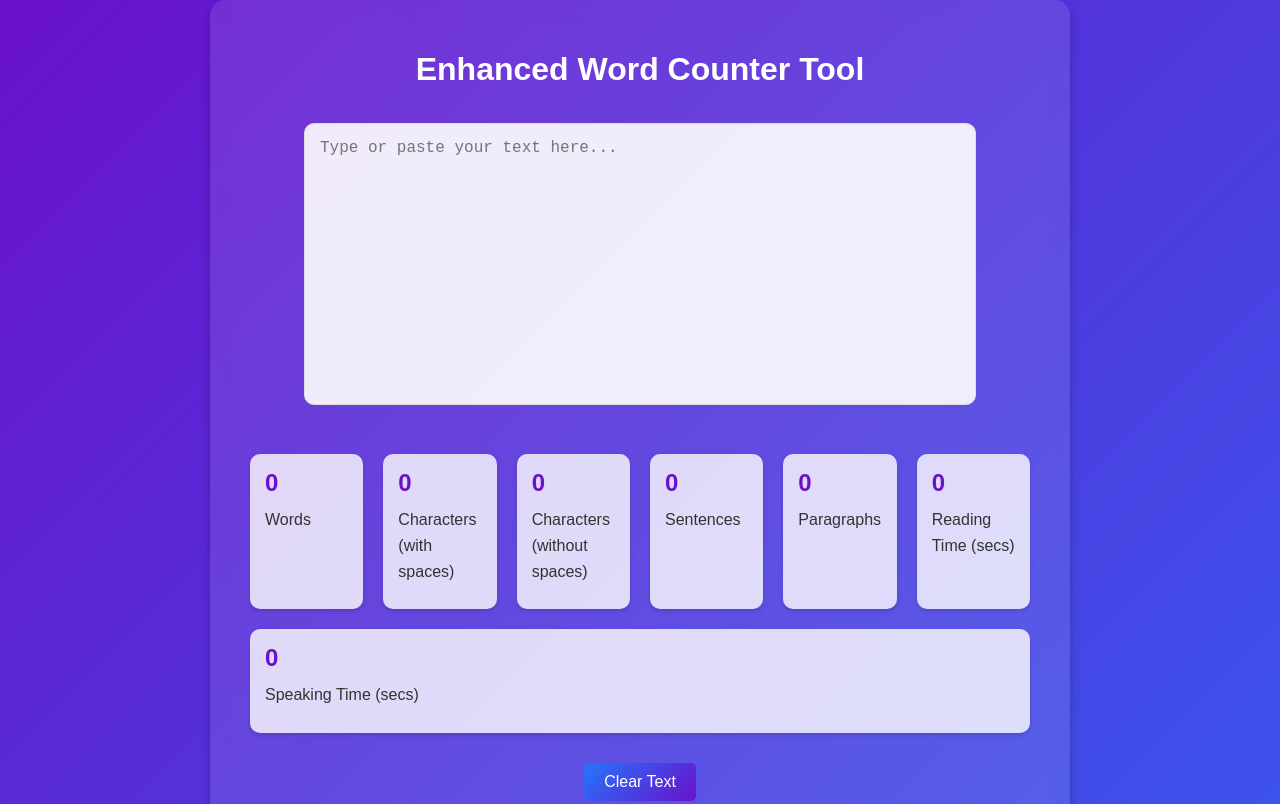
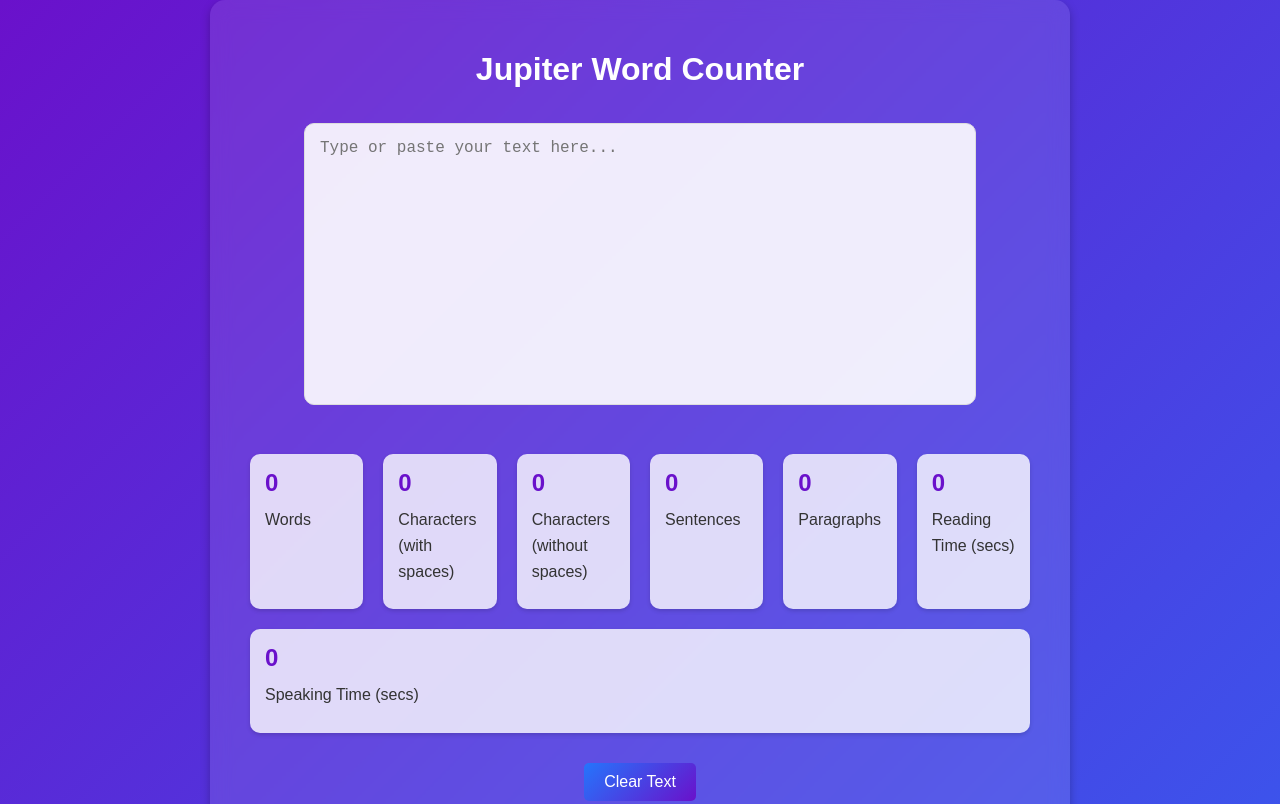
Before and after one commit to JupiterWordCounter/jupiterwordcounter.github.io, a plain HTML site: page index.html in a window 1280 px wide. Shown: the top 804 px of the page. Drawn offline with Linux system fonts and the light colour scheme.

Commit message:
Update index.html

```diff
--- a/index.html
+++ b/index.html
@@ -3,7 +3,7 @@
 <head>
   <meta charset="UTF-8">
   <meta name="viewport" content="width=device-width, initial-scale=1.0">
-  <title>Enhanced Word Counter Tool</title>
+  <title>Jupiter Word Counter</title>
   <style>
     body {
       font-family: Arial, sans-serif;
@@ -116,7 +116,7 @@
 </head>
 <body>
   <div class="container">
-    <h1>Enhanced Word Counter Tool</h1>
+    <h1>Jupiter Word Counter</h1>
     <textarea id="textInput" placeholder="Type or paste your text here..."></textarea>
     <div class="stats">
       <div class="stat">
```
